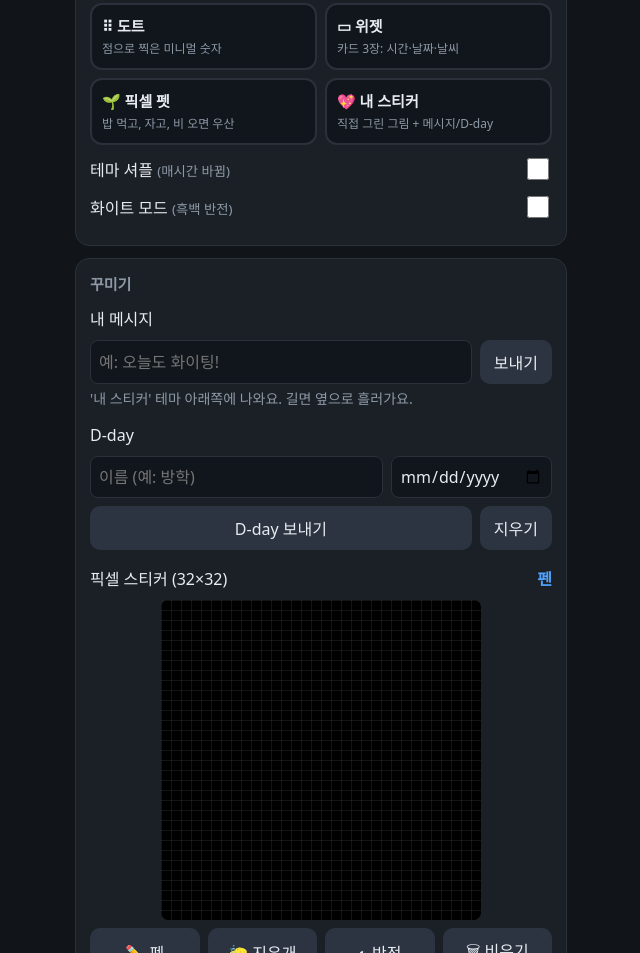
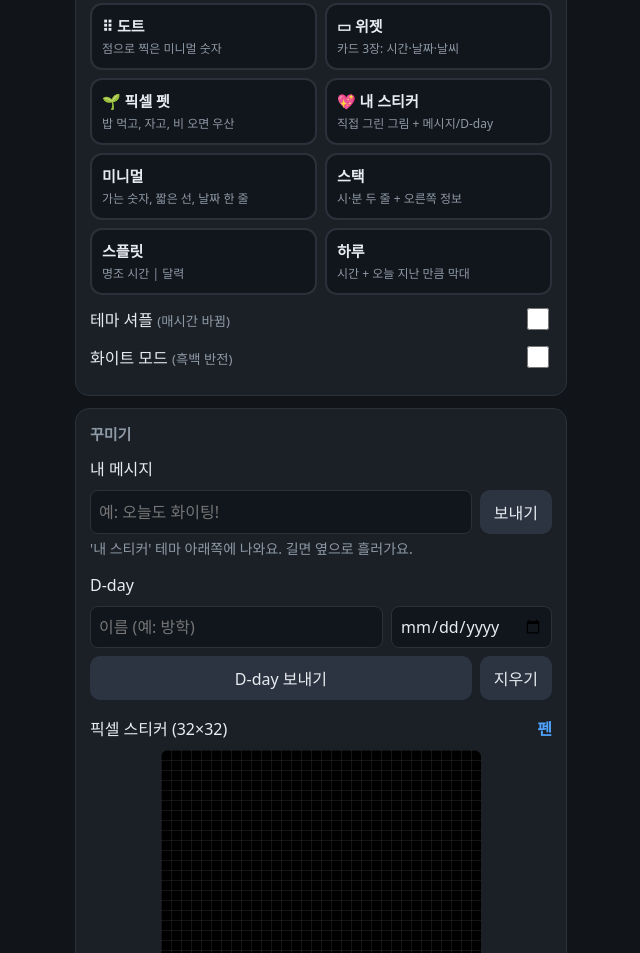
Before and after one commit to kjhbright7/clock, a plain HTML site: page index.html in a window 1280 px wide. Shown: the part 978-1931 px from the top of the page, without its empty margins (319-959 px from the left). Drawn offline with Linux system fonts and the light colour scheme.

Commit message:
Update index.html

```diff
--- a/index.html
+++ b/index.html
@@ -174,6 +174,10 @@ const THEMES = [
   ['▭ 위젯', '카드 3장: 시간·날짜·날씨'],
   ['🌱 픽셀 펫', '밥 먹고, 자고, 비 오면 우산'],
   ['💖 내 스티커', '직접 그린 그림 + 메시지/D-day'],
+  ['미니멀', '가는 숫자, 짧은 선, 날짜 한 줄'],
+  ['스택', '시·분 두 줄 + 오른쪽 정보'],
+  ['스플릿', '명조 시간 | 달력'],
+  ['하루', '시간 + 오늘 지난 만큼 막대'],
 ];
 function drawThemeButtons() {
   const box = $('themes'); box.innerHTML = '';
```
